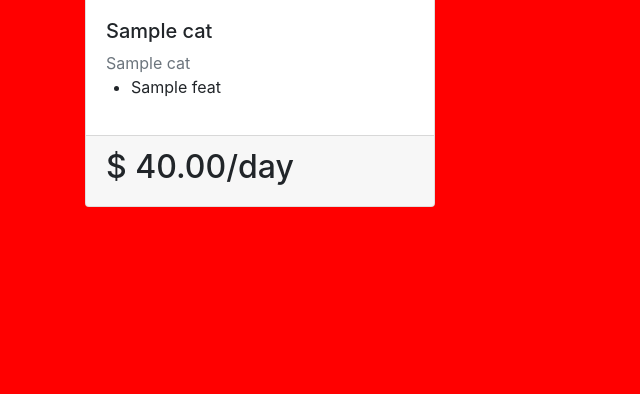
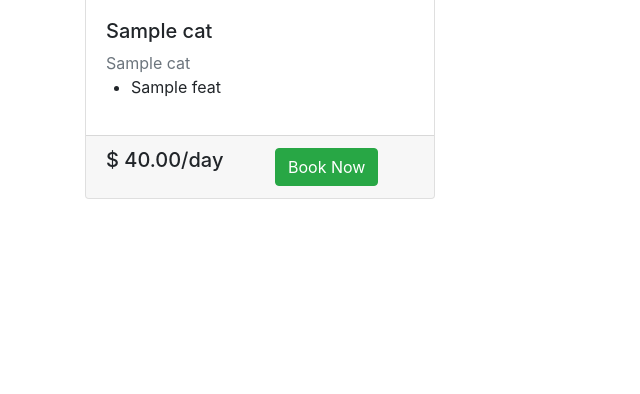
Before and after one commit to varunnprasaad/Roadrunner, a Flask app: template templates/index.html in a window 1280 px wide. Shown: the part 406-800 px from the top of the page, without its empty margins (0-640 px from the left). Run offline with Flask 2, Linux system fonts and the light colour scheme; the template is opened without the code that fills it: most values are stand-ins (such as "Sample title", 1, 10 or a date in 2020); parts of the project's set-up code (start-up, migrations or seed data) failed here and were passed over; some libraries are stand-ins or nearby versions.

Commit message:
added checkout page

```diff
--- a/app.py
+++ b/app.py
@@ -1,3 +1,4 @@
+import json
 from random import randint
 
 import jinja2
@@ -21,9 +22,16 @@ env.filters['randint'] = randint
 def index():
     cars = [car.as_dict() for car in models.Car.query.all()]
     categories = [cat.as_dict() for car in cars for cat in models.Category.query.filter_by(id=car['category_id'])]
-    for cat in categories:
-        print(cat['features'])
+    # for cat in categories:
+    #     print(cat['features'])
     return render_template("index.html", cars=cars, categories=categories)
+
+
+@app.route('/checkout/<data>')
+def checkout(data):
+    print(data)
+    data = json.loads(data)
+    return render_template('checkout.html', data=data)
 
 
 if __name__ == '__main__':
--- a/static/style.css
+++ b/static/style.css
@@ -3,15 +3,3 @@ html{
     padding:0;
     box-sizing: border-box;
 }
-
-body{
-    background: red;
-}
-
-.car-row{
-    margin-bottom: 2rem;
-}
-
-.features{
-    font-size: 0.6 rem;
-}
--- a/templates/index.html
+++ b/templates/index.html
@@ -8,8 +8,28 @@
     <!-- Bootstrap CSS -->
     <link rel="stylesheet" href="https://maxcdn.bootstrapcdn.com/bootstrap/4.0.0/css/bootstrap.min.css"
           integrity="sha384-Gn5384xqQ1aoWXA+058RXPxPg6fy4IWvTNh0E263XmFcJlSAwiGgFAW/dAiS6JXm" crossorigin="anonymous">
-    <link rel="stylesheet" href="{{ url_for('static', filename='style.css') }}">
     <title>Speedrunner</title>
+    <style>
+    body{
+        margin:0;
+        padding:0;
+        box-sizing: border-box;
+    }
+
+.car-row{ margin-bottom: 50px; }
+
+<!--.card{ min-height: 400px; }-->
+
+.card-body{
+max-height: 300px;
+overflow: ellipsis;
+}
+
+.features{
+    font-size: 0.6 rem;
+}
+
+    </style>
 </head>
 <body>
 
@@ -20,11 +40,11 @@
     </nav>
 
 
-    <div class="row car-row">
+    <div class="row">
         {% for cat in categories %}
         <div class="col-md-4">
             <div class="card">
-                <img src="https://source.unsplash.com/random/300x300" alt="" class="card-img-top">
+                <img src="https://source.unsplash.com/random/200x200" alt="" class="card-img-top">
                 <div class="card-body">
                     <div class="card-text">
                         <h5>{{cat.name}}</h5>
@@ -39,12 +59,20 @@
                     </div>
                 </div>
                 <div class="card-footer">
-                    <h2>$ 40.00/day</h2>
+                    <div class="row justify-content-between">
+                        <div class="col-md-6">
+                            <h5>$ 40.00/day</h5>
+                        </div>
+                        <div class="col-md-6">
+                            <a href="{{ url_for('checkout', data=cat) }}" class="btn btn-success">Book Now</a>
+                        </div>
+                    </div>
                 </div>
             </div>
         </div>
         {% endfor %}
     </div>
+
 </div>
 
 
```
Also changed, not shown: templates/checkout.html (added, +32 -0 lines).
